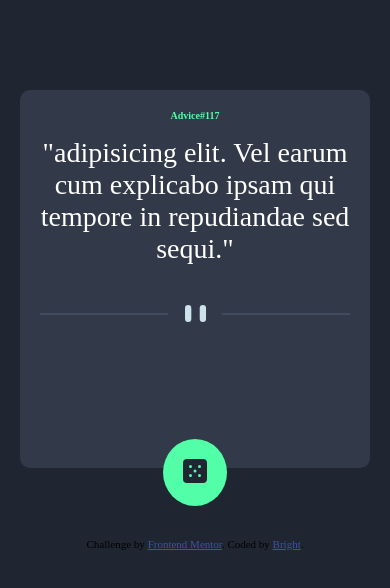
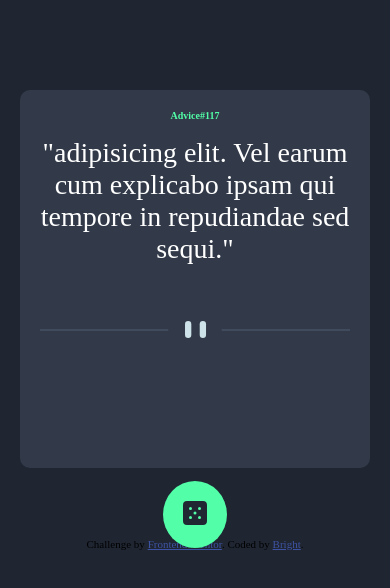
Before and after one commit to Beemhuse/Advice, a plain HTML site: page index.html in a window 390 px wide. Drawn offline with Linux system fonts and the light colour scheme; no server answers.

Commit message:
mobile responsive

```diff
--- a/style.css
+++ b/style.css
@@ -33,20 +33,18 @@ height: calc(100vh-0.1px);
     border-radius: 50%;
     transition: background-color 0.3s ease-in-out;
     cursor: pointer;
-    position: absolute;
+    /* position: absolute; */
     left: 50%;
-    margin-bottom: 10%;
-    top: 52%;
+    /* margin-bottom: 10%; */
+    top: 57%;
     transform: translateX(-50%);
     position: fixed;
     background-color: hsl(150, 100%, 66%);
 }
     .img1{
-    width: 100%;
+margin-top:5%;
+        width: 100%;
 }
-    .img2{
-        background-color: none;
-    }
 h2{
     font-size: 10px;
     text-align: center;
```
